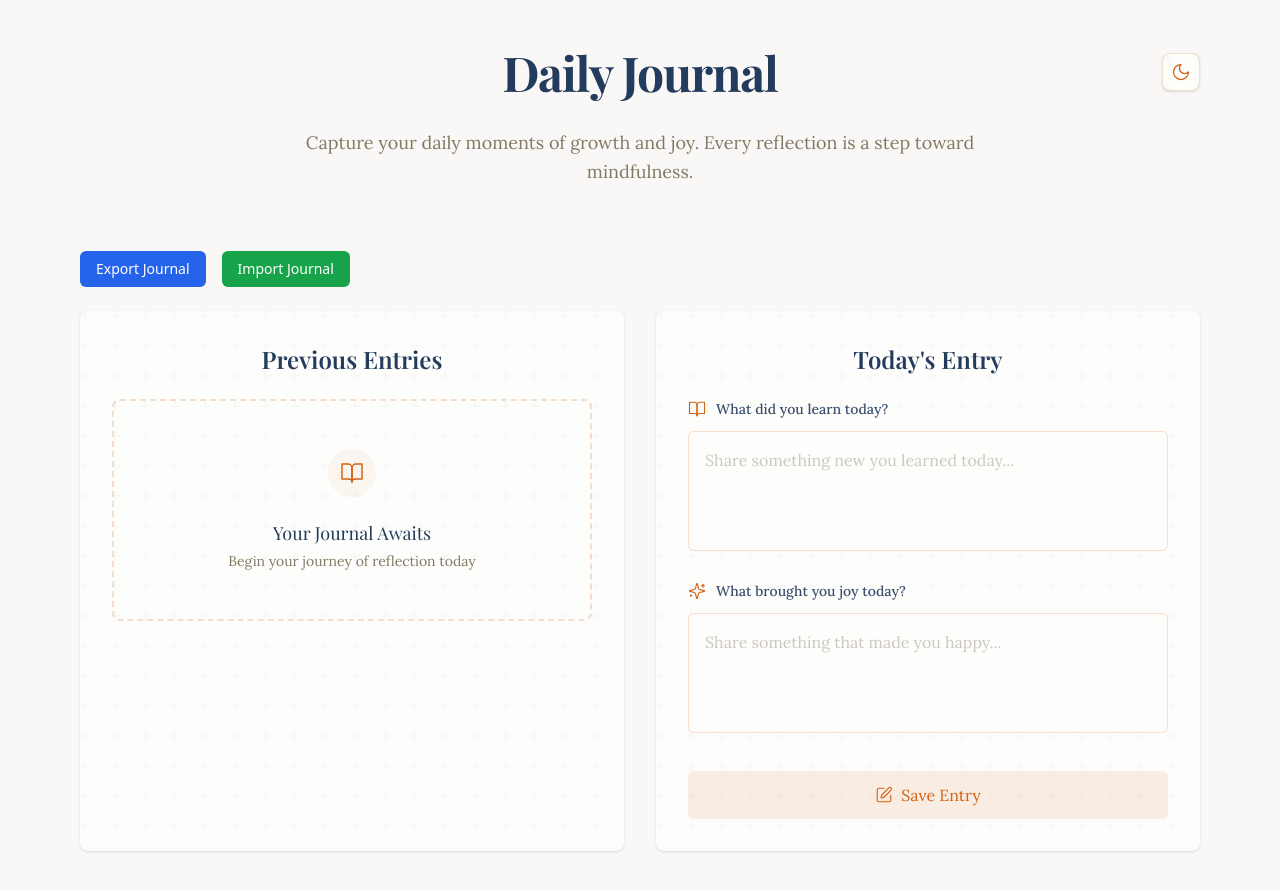
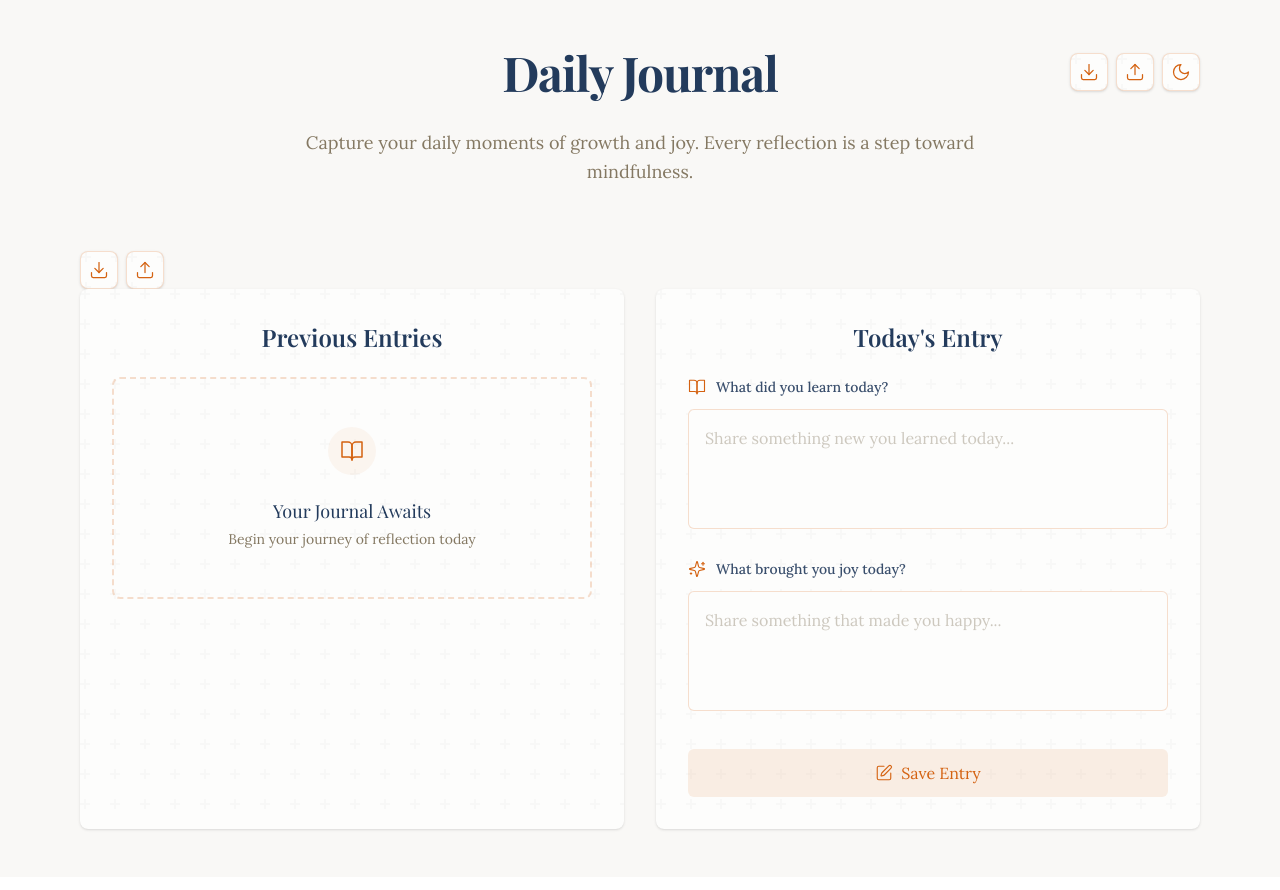
Before and after one commit to morhendos/quick-journal-app, a Next.js app: page / in a window 1280 px wide. Shown: the top 890 px of the page. Built offline with nearby package versions, Linux system fonts and the light colour scheme.

Commit message:
Move import/export buttons to header and update styling

```diff
--- a/src/components/journal/ExportImport.tsx
+++ b/src/components/journal/ExportImport.tsx
@@ -3,6 +3,7 @@
 import React, { useRef } from 'react';
 import { exportJournalEntries, importJournalEntries } from '@/lib/exportImport';
 import { JournalEntry } from '@/types/journal';
+import { Download, Upload } from 'lucide-react';
 
 interface ExportImportProps {
   onImportSuccess: (entries: JournalEntry[]) => void;
@@ -42,18 +43,38 @@ const ExportImport: React.FC<ExportImportProps> = ({ onImportSuccess, onError })
   };
 
   return (
-    <div className="flex gap-4 mb-6">
+    <div className="flex gap-2">
       <button
         onClick={handleExport}
-        className="px-4 py-2 text-sm font-medium text-white bg-blue-600 rounded-md hover:bg-blue-700 focus:outline-none focus:ring-2 focus:ring-offset-2 focus:ring-blue-500"
+        className="
+          p-2
+          rounded-lg
+          bg-paper paper-texture journal-shadow
+          border border-accent/20
+          hover:scale-102 active:scale-98
+          transition-all duration-200
+          flex items-center justify-center
+          text-ink/90
+        "
+        aria-label="Export journal entries"
       >
-        Export Journal
+        <Download size={20} className="text-accent" strokeWidth={1.5} />
       </button>
       <button
         onClick={handleImportClick}
-        className="px-4 py-2 text-sm font-medium text-white bg-green-600 rounded-md hover:bg-green-700 focus:outline-none focus:ring-2 focus:ring-offset-2 focus:ring-green-500"
+        className="
+          p-2
+          rounded-lg
+          bg-paper paper-texture journal-shadow
+          border border-accent/20
+          hover:scale-102 active:scale-98
+          transition-all duration-200
+          flex items-center justify-center
+          text-ink/90
+        "
+        aria-label="Import journal entries"
       >
-        Import Journal
+        <Upload size={20} className="text-accent" strokeWidth={1.5} />
       </button>
       <input
         type="file"
--- a/src/components/layout/PageHeader.tsx
+++ b/src/components/layout/PageHeader.tsx
@@ -1,8 +1,30 @@
 'use client';
 
 import { ThemeToggle } from '../ThemeToggle';
+import ExportImport from '../journal/ExportImport';
+import { useToast } from '@/components/ui/use-toast';
+import { JournalEntry } from '@/types/journal';
 
 export function PageHeader() {
+  const { toast } = useToast();
+
+  const handleImportSuccess = (entries: JournalEntry[]) => {
+    toast({
+      title: 'Import Successful',
+      description: `Successfully imported ${entries.length} journal entries.`,
+      duration: 3000,
+    });
+  };
+
+  const handleError = (error: string) => {
+    toast({
+      title: 'Error',
+      description: error,
+      variant: 'destructive',
+      duration: 3000,
+    });
+  };
+
   return (
     <div className="mb-16 animate-fade-in">
       <div className="flex justify-between items-center mb-8">
@@ -10,7 +32,11 @@ export function PageHeader() {
         <h1 className="journal-heading text-4xl sm:text-5xl font-bold text-ink tracking-tight">
           Daily Journal
         </h1>
-        <div className="w-32 flex justify-end"> {/* Fixed width container for theme toggle */}
+        <div className="w-32 flex justify-end items-center gap-2"> {/* Container for buttons */}
+          <ExportImport
+            onImportSuccess={handleImportSuccess}
+            onError={handleError}
+          />
           <ThemeToggle />
         </div>
       </div>
```
